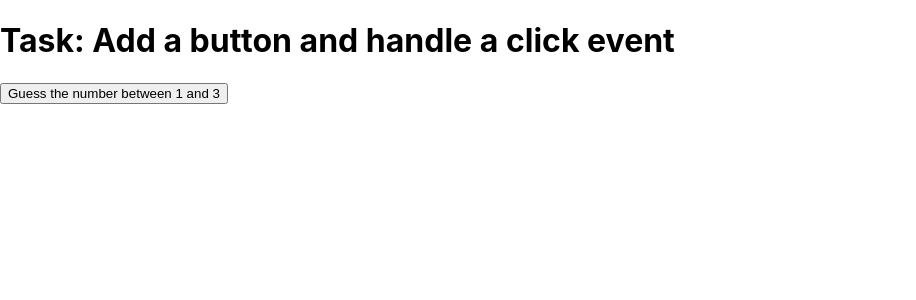
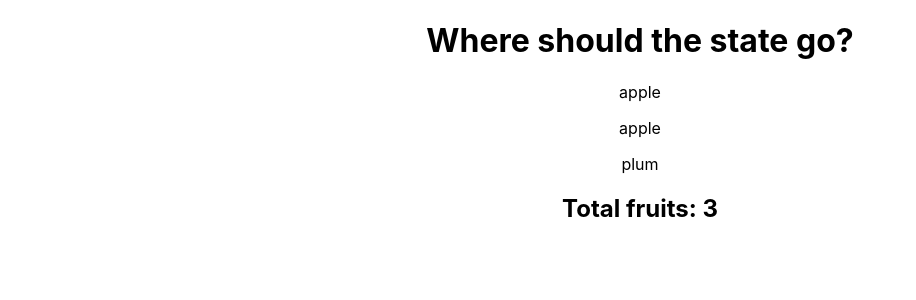
Before and after one commit to Bodzia04/Coursera-React-Basics, a React (Create React App) app: page / in a window 1280 px wide. Shown: the top 300 px of the page, without its empty margins (0-916 px from the left). Built offline with nearby package versions, Linux system fonts and the light colour scheme.

Commit message:
Week 2 -> Data and State -> Data and Events -> 15) Managing state in React

```diff
--- a/src/App.js
+++ b/src/App.js
@@ -1,18 +1,20 @@
 import './App.css';
+import React from 'react';
+import Fruits from './Fruits'
+import FruitsCounter from './FruitsCounter';
 
 function App() {
-  function handleClick(){
-    const randomNum = Math.floor(Math.random() * 3) + 1;
-    console.log(randomNum);
-    const userInput = prompt('type a number');
-    alert(`Computer number: ${randomNum}, Your number: ${userInput}`)
-  }
-  return(
-    <div>
-      <h1>Task: Add a button and handle a click event</h1>
-      <button onClick={handleClick}>
-        Guess the number between 1 and 3
-      </button>
+  const [fruits] = React.useState([
+    {fruitName: 'apple', id: 1},
+    {fruitName: 'apple', id: 2},
+    {fruitName: 'plum', id: 3},
+  ]);
+
+  return (
+    <div className = 'App'>
+      <h1>Where should the state go?</h1>
+      <Fruits fruits = {fruits}/>
+      <FruitsCounter fruits = {fruits}/>
     </div>
   )
 }
--- /dev/null
+++ b/src/Fruits.js
@@ -0,0 +1,9 @@
+function Fruits(props){
+  return(
+    <div>
+      {props.fruits.map(f => <p key={f.id}>{f.fruitName}</p>)}
+    </div>
+  );
+};
+
+export default Fruits;
--- /dev/null
+++ b/src/FruitsCounter.js
@@ -0,0 +1,7 @@
+function FruitsCounter(props){
+  return(
+    <h2>Total fruits: {props.fruits.length}</h2>
+  )
+};
+
+export default FruitsCounter;
```
